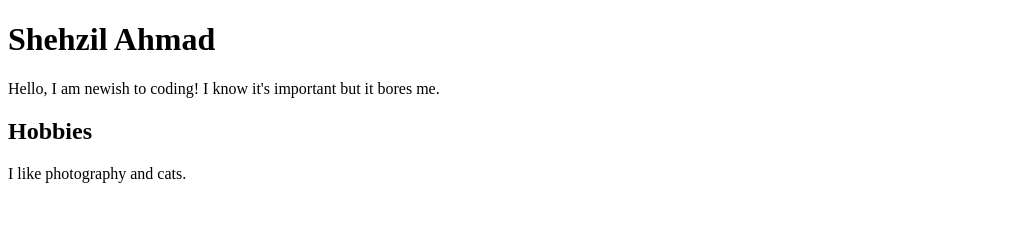
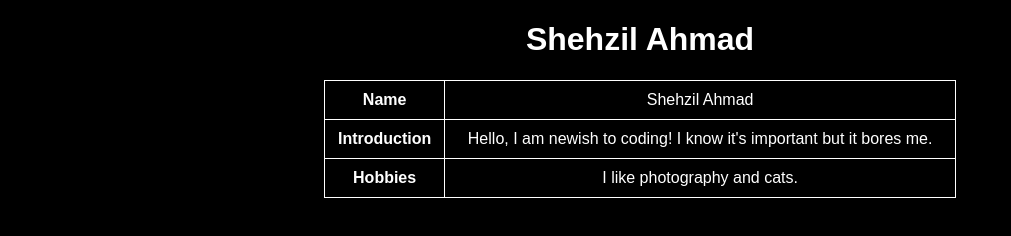
Before and after one commit to SAHMAD111/SAHMAD111.github.io, a plain HTML site: page index.html in a window 1280 px wide. Shown: the whole page, without its empty margins (0-1011 px from the left). Drawn offline with Linux system fonts and the light colour scheme.

Commit message:
Update index.html

```diff
--- a/index.html
+++ b/index.html
@@ -1,12 +1,46 @@
 <!DOCTYPE html>
-<html>
+<html lang="en">
 <head>
-    <title>My GitHub Page</title>
+    <meta charset="UTF-8">
+    <meta name="viewport" content="width=device-width, initial-scale=1.0">
+    <title>Shehzil Ahmad</title>
+    <style>
+        body {
+            font-family: Arial, sans-serif;
+            background-color: black;
+            color: white;
+            text-align: center;
+        }
+        table {
+            margin: auto;
+            border-collapse: collapse;
+            width: 50%;
+            border: 1px solid white;
+        }
+        th, td {
+            border: 1px solid white;
+            padding: 10px;
+        }
+    </style>
 </head>
 <body>
+
     <h1>Shehzil Ahmad</h1>
-    <p>Hello, I am newish to coding! I know it's important but it bores me.</p>
-    <h2>Hobbies</h2>
-    <p>I like photography and cats.</p>
+
+    <table>
+        <tr>
+            <th>Name</th>
+            <td>Shehzil Ahmad</td>
+        </tr>
+        <tr>
+            <th>Introduction</th>
+            <td>Hello, I am newish to coding! I know it's important but it bores me.</td>
+        </tr>
+        <tr>
+            <th>Hobbies</th>
+            <td>I like photography and cats.</td>
+        </tr>
+    </table>
+
 </body>
 </html>
```
